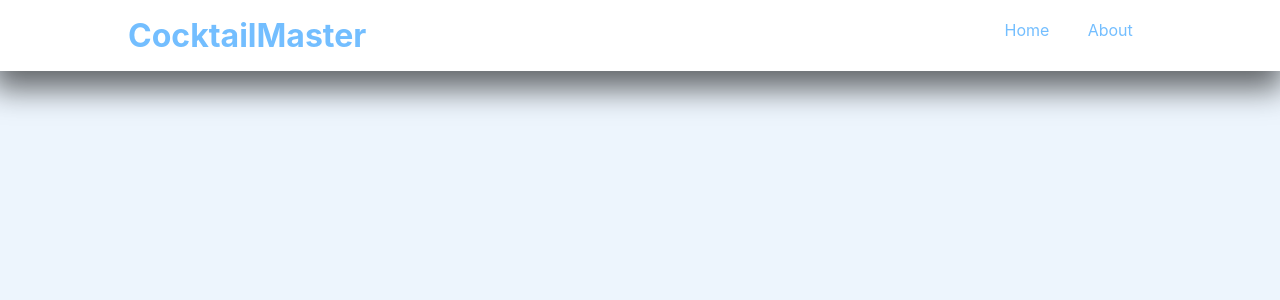
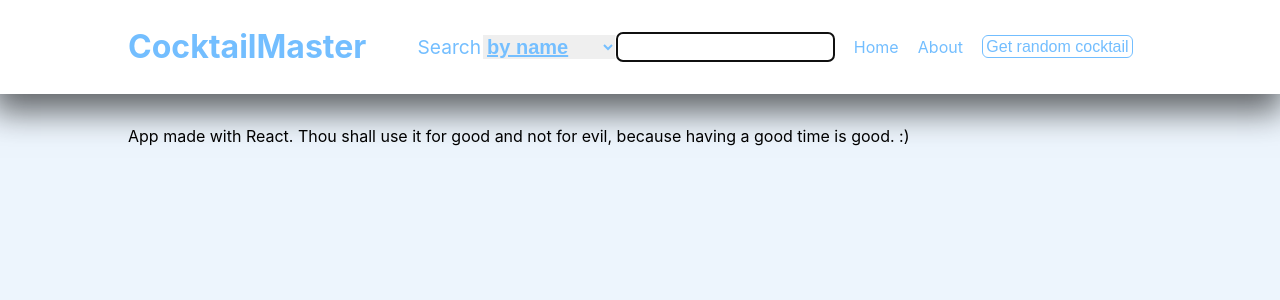
Before and after one commit to Excusemic/cocktailmaster, a React (Create React App) app: page /about in a window 1280 px wide. Shown: the top 300 px of the page. Built offline with nearby package versions, Linux system fonts and the light colour scheme; no server answers.

Commit message:
added search by categories

```diff
--- a/src/App.js
+++ b/src/App.js
@@ -1,6 +1,7 @@
 import React from "react"
 import Cocktail from "./Views/Cocktail"
 import Home from "./Views/Home"
+import About from "./Views/About"
 import { BrowserRouter as Router, Switch, Route } from "react-router-dom"
 import Navbar from "./Components/Navbar"
 
@@ -15,6 +16,9 @@ function App() {
         <Route path="/cocktail/:id">
           <Cocktail />
         </Route>
+        <Route path="/about">
+          <About />
+        </Route>
       </Switch>
     </Router>
   )
--- a/src/Components/Cocktails.js
+++ b/src/Components/Cocktails.js
@@ -2,9 +2,12 @@ import React from "react"
 import SingleCocktail from "./SingleCocktail.js"
 import { useGlobalContext } from "../context"
 import spinner from "../assets/loader.gif"
+import { Link } from "react-router-dom"
 
 const Cocktails = () => {
-  const { data, error, loading } = useGlobalContext()
+  const { data, error, loading, searchMode, searchTerm, changeSearchMethod } = useGlobalContext()
+  const listType = searchTerm.listSearch
+  const listPrintMode = searchTerm.searchList
   if (loading) {
     return (
       <div className="loader">
@@ -15,7 +18,7 @@ const Cocktails = () => {
   if (error) {
     return <h1>There was an error... Sorry</h1>
   }
-
+  if (searchMode) {
     return data.drinks ? (
       <div className="cocktails-content">
         {data.drinks.map((elem) => {
@@ -23,8 +26,72 @@ const Cocktails = () => {
         })}
       </div>
     ) : (
-    <h1 className="not-found">Can't find anything</h1>
+      <h1 className="not-found">No cocktail matches your search</h1>
     )
+  } else {
+    switch (listPrintMode) {
+      case "list":
+        if (listType === "g") {
+          return (
+            <div className="category-card-container">
+              {data.drinks.map((elem, index) => {
+                return elem.strGlass !== "" ? (
+                  <div
+                    key={index}
+                    className="category-card"
+                    onClick={() => changeSearchMethod(elem.strGlass, "listByFilter", "g")}
+                  >
+                    {elem.strGlass}
+                  </div>
+                ) : null
+              })}
+            </div>
+          )
+        } else if (listType === "c") {
+          return (
+            <div className="category-card-container">
+              {data.drinks.map((elem, index) => {
+                return elem.strCategory !== "" ? (
+                  <div
+                    key={index}
+                    className="category-card"
+                    onClick={() => changeSearchMethod(elem.strCategory, "listByFilter", "c")}
+                  >
+                    {elem.strCategory}
+                  </div>
+                ) : null
+              })}
+            </div>
+          )
+        } else {
+          return null
+        }
+      case "filter":
+        return (
+          <div className="category-card-container">
+            {data.drinks.map((elem, index) => {
+              return (
+                <div key={index}>
+                  <div className="single-cocktail">
+                    <div className="image-container">
+                      <img src={elem.strDrinkThumb} alt={elem.strDrink} />
+                    </div>
+                    <div className="drink-info">
+                      <h3 className="title">{elem.strDrink}</h3>
+                      <button>
+                        <Link to={`/cocktail/${elem.idDrink}`}>Details</Link>
+                      </button>
+                    </div>
+                  </div>
+                </div>
+              )
+            })}
+          </div>
+        )
+      default:
+        return null
+    }
+  }
 }
 
 export default Cocktails
--- a/src/Components/Form.js
+++ b/src/Components/Form.js
@@ -1,22 +1,68 @@
-import React, { useRef, useEffect } from "react"
+import React, { useRef, useEffect, useState } from "react"
 import { useGlobalContext } from "../context"
 
 const Form = () => {
   const inputContainer = useRef("")
-  const { searchCocktails } = useGlobalContext()
+  const selectContainer = useRef("")
+  const { searchCocktails, changeSearchMethod, searchMode, searchTerm } = useGlobalContext()
+  const breadcrumb = searchTerm.breadCrumb
+  const { searchList } = searchTerm
+  const [showSearch, setShowSeach] = useState(true)
+
+  const handleChange = (e) => {
+    changeSearchMethod(e)
+    if (e === "name") {
+      setShowSeach(true)
+    } else {
+      setShowSeach(false)
+    }
+  }
+  useEffect(() => {
+    if (searchMode) {
+      selectContainer.current.value = "name"
+    }
+  }, [searchMode])
   useEffect(() => {
     inputContainer.current.focus()
   }, [inputContainer])
   return (
+    <div className="form-wrapper">
       <form onSubmit={(e) => e.preventDefault()}>
-      <label htmlFor="cocktail">Search for your favourite drink:</label>
+        <div className="label-wrapper">
+          <label htmlFor="cocktail">Search </label>
+          <select
+            name="by"
+            id="by"
+            onChange={(e) => handleChange(e.target.value)}
+            ref={selectContainer}
+          >
+            <option default value="name">
+              by name
+            </option>
+            <option value="c">by category</option>
+            <option value="g">by glass</option>
+          </select>
+        </div>
+
+        {showSearch || selectContainer.current.value === "name" ? (
           <input
             type="text"
             name="cocktail"
             ref={inputContainer}
             onChange={() => searchCocktails(inputContainer.current.value)}
           />
+        ) : null}
+        {searchList === "filter" ? (
+          <div className="breadcrumb-container">
+            <span onClick={() => handleChange(breadcrumb.listFilter)}>
+              {breadcrumb.listFilter === "g" ? "Glass" : "Category"}
+            </span>
+            <span> / </span>
+            <span>{breadcrumb.val}</span>
+          </div>
+        ) : null}
       </form>
+    </div>
   )
 }
 
--- a/src/Components/Navbar.js
+++ b/src/Components/Navbar.js
@@ -1,19 +1,31 @@
 import React from "react"
 import { Link } from "react-router-dom"
+import { useGlobalContext } from "../context"
+import Form from "./Form"
 
 const Navbar = () => {
+  const { resetData, randomCocktail } = useGlobalContext()
   return (
     <nav>
-      <Link to="/">
+      <Link to="/" onClick={resetData}>
         <h2>CocktailMaster</h2>
       </Link>
-
+      <Form />
       <ul>
         <li>
-          <Link to="/">Home</Link>
+          <Link to="/" onClick={resetData}>
+            Home
+          </Link>
         </li>
         <li>
           <Link to="/about">About</Link>
+        </li>
+        <li>
+          <Link to="/">
+            <button className="randomCocktail" onClick={randomCocktail}>
+              Get random cocktail
+            </button>
+          </Link>
         </li>
       </ul>
     </nav>
--- a/src/Hooks/useFetch.js
+++ b/src/Hooks/useFetch.js
@@ -1,6 +1,6 @@
 import { useState, useEffect } from "react"
 
-export const useFetch = (url) => {
+export const useFetch = (url, searchTerm) => {
   const [response, setResponse] = useState({ data: null, loading: true, error: false })
   const sendRequest = async (url) => {
     setResponse({ data: null, loading: true, error: false })
@@ -21,6 +21,6 @@ export const useFetch = (url) => {
         setResponse({ data: null, loading: false, error: true })
         console.log(error)
       })
-  }, [url])
+  }, [url, searchTerm])
   return response
 }
--- /dev/null
+++ b/src/Views/About.js
@@ -0,0 +1,12 @@
+import React from "react"
+
+const About = () => {
+  return (
+    <div className="about">
+      App made with React. Thou shall use it for good and not for evil, because having a good time
+      is good. :)
+    </div>
+  )
+}
+
+export default About
--- a/src/Views/Home.js
+++ b/src/Views/Home.js
@@ -5,7 +5,6 @@ import Cocktails from "../Components/Cocktails"
 const Home = () => {
   return (
     <div className="home-content">
-      <Form />
       <Cocktails />
     </div>
   )
--- a/src/context.js
+++ b/src/context.js
@@ -5,20 +5,93 @@ import { reducer } from "./reducer"
 const AppContext = React.createContext()
 
 export const AppContextProvider = ({ children }) => {
-  const [searchTerm, setSearchTerm] = useState("a")
-  const initialState = useFetch(
-    `https://www.thecocktaildb.com/api/json/v1/1/search.php?s=${searchTerm}`
-  )
-  const [state, dispatch] = useReducer(reducer, initialState)
+  const [searchTerm, setSearchTerm] = useState({
+    searchText: "a",
+    searchList: "search",
+    listSearch: "s",
+    isText: true,
+    isList: false,
+  })
+  let url = `https://www.thecocktaildb.com/api/json/v1/1/${searchTerm.searchList}.php?${searchTerm.listSearch}=${searchTerm.searchText}`
+  const initialState = useFetch(url, searchTerm)
+  const [state, dispatch] = useReducer(reducer, { ...initialState, searchMode: true })
 
   useEffect(() => {
-    dispatch({ type: "GLOBAL_STATE_UPDATE", payload: initialState })
+    const { isText, isList } = searchTerm
+    if (isText) {
+      dispatch({ type: "GLOBAL_STATE_UPDATE_TO_SEARCH", payload: initialState })
+    }
+    if (isList) {
+      dispatch({ type: "GLOBAL_STATE_UPDATE_TO_LIST", payload: initialState })
+    }
   }, [initialState])
 
   const searchCocktails = (param) => {
-    setSearchTerm(param)
+    setSearchTerm({ ...searchTerm, searchText: param, listSearch: "s", searchList: "search" })
   }
-  return <AppContext.Provider value={{ ...state, searchCocktails }}>{children}</AppContext.Provider>
+  const resetData = () => {
+    setSearchTerm({
+      searchText: "a",
+      searchList: "search",
+      listSearch: "s",
+      isText: true,
+      isList: false,
+    })
+  }
+  const randomCocktail = () => {
+    setSearchTerm({
+      searchText: "",
+      searchList: "random",
+      listSearch: "",
+      isText: true,
+      isList: false,
+    })
+  }
+  const changeSearchMethod = (val, filterName, listFilter) => {
+    if (filterName !== "listByFilter") {
+      if (val !== "name") {
+        setSearchTerm({
+          searchList: "list",
+          listSearch: val,
+          searchText: "list",
+          isText: false,
+          isList: true,
+        })
+      } else {
+        setSearchTerm({
+          searchList: "search",
+          listSearch: "s",
+          searchText: "a",
+          isText: true,
+          isList: false,
+        })
+      }
+    } else {
+      let filteredVal = val.split(" ").join("_")
+      setSearchTerm({
+        breadCrumb: { listFilter, val },
+        searchList: "filter",
+        listSearch: listFilter,
+        searchText: filteredVal,
+        isText: false,
+        isList: true,
+      })
+    }
+  }
+  return (
+    <AppContext.Provider
+      value={{
+        ...state,
+        searchCocktails,
+        changeSearchMethod,
+        searchTerm,
+        resetData,
+        randomCocktail,
+      }}
+    >
+      {children}
+    </AppContext.Provider>
+  )
 }
 export const useGlobalContext = () => {
   return useContext(AppContext)
--- a/src/index.css
+++ b/src/index.css
@@ -22,8 +22,9 @@ code {
   align-items: center;
 }
 .not-found {
+  margin-top: 3em;
   text-align: center;
-  color: #383838;
+  color: #494949;
 }
 .home-content {
   width: 80%;
@@ -32,8 +33,6 @@ code {
 .home-content form {
   width: 60%;
   border-radius: 6px;
-  display: flex;
-  flex-wrap: wrap;
   text-align: center;
   justify-content: center;
   margin: 2em auto;
@@ -43,16 +42,45 @@ code {
   -webkit-box-shadow: -2px 7px 10px -4px rgba(0, 0, 0, 0.74);
   box-shadow: -2px 7px 10px -4px rgba(0, 0, 0, 0.74);
 }
-.home-content form label {
-  font-weight: bold;
+form {
+  display: flex;
+  justify-content: center;
+  align-items: center;
+}
+.form-wrapper {
+  margin: 1em 0em;
+}
+.home-content form h6 {
+  display: inline-block;
+  font-weight: normal;
   font-size: 1.2em;
 }
-.home-content form input {
+.home-content form span {
+  display: inline-block;
+  margin-left: 0.3em;
+}
+
+form select {
+  width: auto;
+  color: rgb(117, 191, 255);
+  border: none;
+  font-weight: bolder;
+  font-size: 20px;
+  text-decoration: underline;
+}
+form label {
+  font-size: 1.2em;
+  margin-right: 0.1em;
+}
+form input {
   font-size: 1em;
   border-radius: 6px;
   padding: 0.3em;
   border: 1px solid black;
-  margin-left: 0.6em;
+}
+.label-wrapper {
+  display: flex;
+  flex-wrap: wrap;
 }
 .cocktails-content {
   display: flex;
@@ -79,6 +107,10 @@ code {
 }
 .single-cocktail .image-container {
   overflow: hidden;
+}
+.single-cocktail .image-container img {
+  transition: 0.2s ease-in-out;
+  height: 400px;
 }
 .single-cocktail:hover img {
   transform: scale(1.1);
@@ -132,8 +164,13 @@ code {
   color: rgb(115, 190, 255);
 }
 nav {
+  position: sticky;
+  z-index: 5;
+  top: 0;
   display: flex;
+  flex-wrap: wrap;
   justify-content: space-between;
+  align-items: center;
   padding: 1em 10%;
   color: rgb(115, 190, 255);
   background-color: rgb(255, 255, 255);
@@ -146,19 +183,38 @@ nav a {
 }
 nav h2 {
   font-size: 2em;
+  margin-right: 1em;
 }
 nav ul {
+  text-align: right;
   text-decoration: none;
   list-style-type: none;
+  display: flex;
+  align-items: center;
 }
 nav ul li {
   display: inline-block;
   vertical-align: sub;
   margin: auto 1.2em;
+  margin-left: 0em;
 }
 nav ul li a {
   text-decoration: none;
   color: rgb(115, 190, 255);
+}
+.randomCocktail {
+  background-color: #fff;
+  border: 1px solid rgb(115, 190, 255);
+  color: rgb(115, 190, 255);
+  font-size: 1em;
+  border-radius: 6px;
+  padding: 0.1em 0.2em;
+  cursor: pointer;
+  transition: 0.2s ease-in-out;
+}
+.randomCocktail:hover {
+  background-color: rgb(115, 190, 255);
+  color: #fff;
 }
 .drink-page-content {
   width: 80%;
@@ -208,6 +264,49 @@ nav ul li a {
   flex-direction: column;
   justify-content: center;
 }
+.category-card-container {
+  margin-top: 2em;
+  display: flex;
+  flex-wrap: wrap;
+  justify-content: space-around;
+}
+.category-card {
+  width: 200px;
+  padding: 1.2em 0em;
+  margin: 0.6em 0.6em;
+  border: none;
+  color: #fff;
+  background-color: rgb(115, 190, 255);
+  text-align: center;
+  border-radius: 6px;
+  font-size: 1.3em;
+  -webkit-box-shadow: -2px 3px 16px -4px rgba(0, 0, 0, 0.83);
+  box-shadow: -2px 3px 16px -4px rgba(0, 0, 0, 0.83);
+  font-weight: bold;
+  transition: 0.2s ease;
+  cursor: pointer;
+}
+.category-card:hover {
+  -webkit-box-shadow: -2px 3px 16px -2px rgba(0, 0, 0, 0.83);
+  box-shadow: -2px 3px 16px -2px rgba(0, 0, 0, 0.83);
+}
+.breadcrumb-container {
+  display: block;
+}
+.breadcrumb-container span {
+  cursor: pointer;
+}
+.breadcrumb-container span:nth-child(1) {
+  transition: 0.2s ease-in-out;
+  text-decoration: underline;
+}
+.breadcrumb-container span:nth-child(1):hover {
+  color: #969dfc;
+}
+.about {
+  width: 80%;
+  margin: 2em auto;
+}
 @media screen and (min-width: 320px) and (max-width: 650px) {
   .home-content form {
     width: 90%;
```
Also changed, not shown: src/reducer.js (+5 -2 lines). Lines whose indentation alone changed are shown as unchanged.
